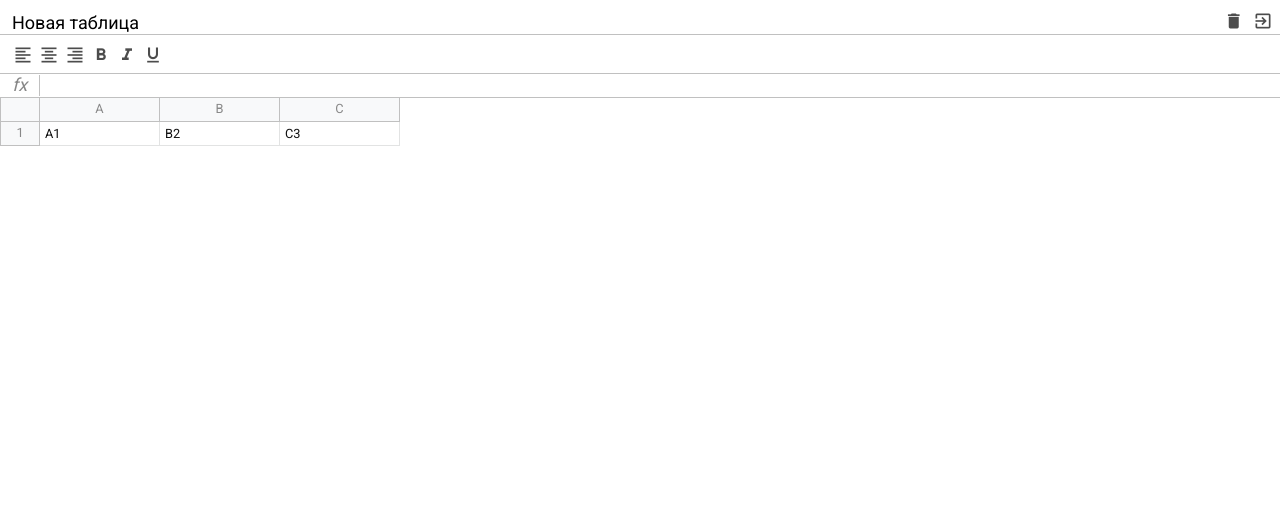
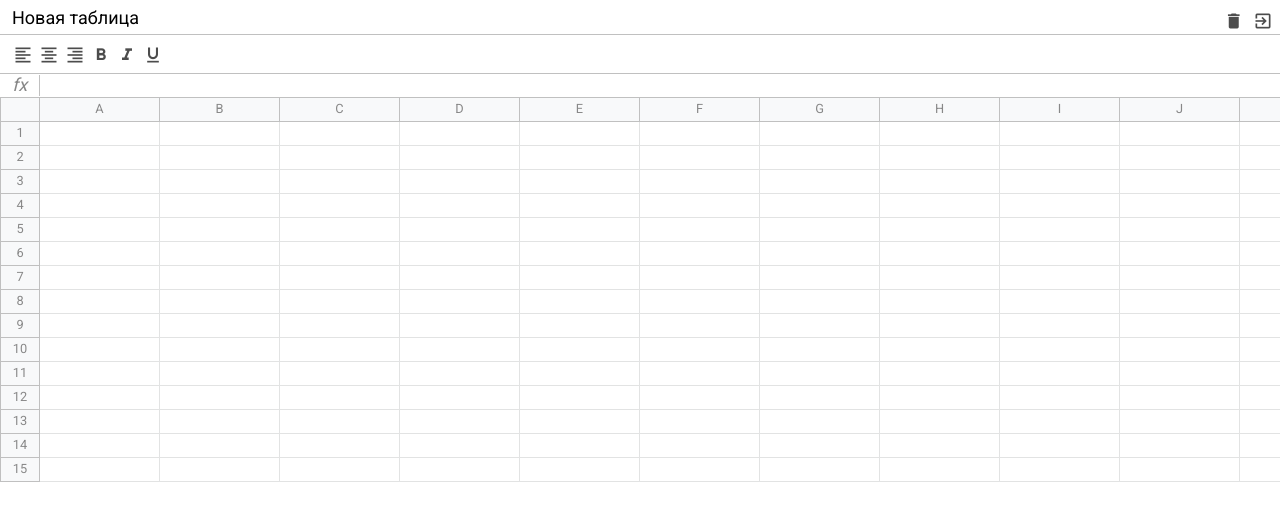
Before and after one commit to JennyjQuery/exel-project, a website built with webpack: page src/assets/excel.html in a window 1280 px wide. Built offline with nearby package versions, Linux system fonts and the light colour scheme.

Commit message:
finish base framework functional

```diff
--- a/package.json
+++ b/package.json
@@ -25,6 +25,7 @@
   ],
   "devDependencies": {
     "@babel/core": "^7.12.10",
+    "@babel/plugin-proposal-class-properties": "^7.12.1",
     "@babel/preset-env": "^7.12.11",
     "babel-eslint": "^10.1.0",
     "babel-loader": "^8.2.2",
--- a/src/assets/excel.html
+++ b/src/assets/excel.html
@@ -14,7 +14,7 @@
 <div id="app" class="container">
     <div class="excel">
         <div class="excel__header">
-            <input type="text" class="input" value="Новая таблица"/>
+<!--            <input type="text" class="input" value="Новая таблица"/>
             <div>
                 <div class="button">
                     <i class="material-icons">delete</i>
@@ -22,11 +22,10 @@
                 <div class="button">
                     <i class="material-icons">exit_to_app</i>
                 </div>
-            </div>
-
+            </div>-->
         </div>
         <div class="excel__toolbar">
-            <div class="button">
+            <!--<div class="button">
                 <i class="material-icons">format_align_left</i>
             </div>
             <div class="button">
@@ -43,14 +42,14 @@
             </div>
             <div class="button">
                 <i class="material-icons">format_underline</i>
-            </div>
+            </div>-->
         </div>
         <div class="excel__formula">
-            <div class="info">fx</div>
-            <div class="input" contenteditable spellcheck="false"></div>
+           <!-- <div class="info">fx</div>
+            <div class="input" contenteditable spellcheck="false"></div>-->
         </div>
         <div class="excel__table">
-            <div class="row">
+            <!--<div class="row">
 
                 <div class="row-info"></div>
                 <div class="row-data">
@@ -77,7 +76,7 @@
                     <div class="cell" contenteditable>C3</div>
                 </div>
 
-            </div>
+            </div>-->
         </div>
     </div>
 </div>
--- /dev/null
+++ b/src/components/excel/Excel.js
@@ -0,0 +1,29 @@
+import {$} from '@core/dom'
+
+export class Excel {
+  constructor(selector, options) {
+    this.$el = $(selector);
+    this.components = options.components || []
+  }
+
+  getRoot() {
+    const $root = $.create('div', 'excel');
+    this.components = this.components.map(Component => {
+      const $el = $.create('div', Component.className);
+      const component = new Component($el);
+      $el.html(component.toHTML());
+      $root.append($el);
+      return component
+    });
+    return $root
+  }
+
+  render() {
+    this.$el.append(this.getRoot());
+    this.components.forEach(component => component.init());
+    setTimeout(()=>{
+      console.log('Время отписываться!')
+      this.components.forEach(component => component.destroy());
+    }, 5000)
+  }
+}
--- /dev/null
+++ b/src/components/formula/Formula.js
@@ -0,0 +1,24 @@
+import {ExcelComponent} from '@core/ExcelComponent';
+
+export class Formula extends ExcelComponent {
+  static className = 'excel__formula';
+  constructor($root) {
+    super($root, {
+      name: 'Formula',
+      listeners: ['input']
+    })
+  }
+  toHTML() {
+    return `
+      <div class="info">fx</div>
+      <div class="input" contenteditable spellcheck="false"></div>
+  `;
+  }
+
+  onInput(e) {
+    console.log(this.$root);
+  }
+  onClick(e) {
+    console.log(this.$root);
+  }
+}
--- /dev/null
+++ b/src/components/header/Header.js
@@ -0,0 +1,18 @@
+import {ExcelComponent} from '@core/ExcelComponent';
+
+export class Header extends ExcelComponent {
+  static className = 'excel__header'
+  toHTML() {
+    return `
+      <input type="text" class="input" value="Новая таблица"/>
+       <div>
+         <div class="button">
+           <i class="material-icons">delete</i>
+         </div>
+         <div class="button">
+           <i class="material-icons">exit_to_app</i>
+         </div>
+       </div>
+    `;
+  }
+}
--- /dev/null
+++ b/src/components/table/Table.js
@@ -0,0 +1,9 @@
+import {ExcelComponent} from '@core/ExcelComponent';
+import {createTable} from '@/components/table/table.template';
+
+export class Table extends ExcelComponent {
+  static className = 'excel__table'
+  toHTML() {
+    return createTable();
+  }
+}
--- /dev/null
+++ b/src/components/table/table.template.js
@@ -0,0 +1,48 @@
+const CODES = {
+  A: 65,
+  Z: 90
+}
+function toCell(el) {
+  return `
+     <div class="cell" contenteditable>${el}</div>
+    `
+}
+
+function toColumn(el) {
+  return `
+     <div class="column">${el}</div>
+  `
+}
+
+function toChar(_, index) {
+  return String.fromCharCode(CODES.A + index)
+}
+
+function createRow(content, index = '') {
+  return `
+    <div class="row">
+     <div class="row-info">${index}</div>
+       <div class="row-data">${content}</div>
+    </div>
+  `
+}
+
+export function createTable(rowsCount = 15) {
+  const colsCount = CODES.Z - CODES.A + 1
+  const rows = []
+  const cols = new Array(colsCount)
+      .fill('')
+      .map(toChar)
+      .map(toColumn)
+      .join('')
+
+  rows.push(createRow(cols))
+  for (let i = 0; i< rowsCount; i++) {
+    const cells = new Array(colsCount)
+        .fill('')
+        .map(toCell)
+        .join('')
+    rows.push(createRow(cells, i + 1))
+  }
+  return rows.join('')
+}
--- /dev/null
+++ b/src/components/toolbar/Toolbar.js
@@ -0,0 +1,37 @@
+import {ExcelComponent} from '@core/ExcelComponent';
+
+export class Toolbar extends ExcelComponent {
+  static className = 'excel__toolbar'
+  constructor($root) {
+    super($root, {
+      name: 'Toolbar',
+      listeners: ['click']
+    });
+  }
+  toHTML() {
+    return `
+     <div class="button">
+       <i class="material-icons">format_align_left</i>
+     </div>
+     <div class="button">
+       <i class="material-icons">format_align_center</i>
+     </div>
+     <div class="button">
+       <i class="material-icons">format_align_right</i>
+     </div>
+     <div class="button">
+       <i class="material-icons">format_bold</i>
+     </div>
+     <div class="button">
+       <i class="material-icons">format_italic</i>
+     </div>
+     <div class="button">
+       <i class="material-icons">format_underline</i>
+     </div>
+    `;
+  }
+
+  onClick(e) {
+    console.log(e.target)
+  }
+}
--- /dev/null
+++ b/src/core/DomListener.js
@@ -0,0 +1,34 @@
+import {capitalize} from '@core/utils';
+
+export class DomListener {
+  constructor($root, listeners = []) {
+    if (!$root) {
+      throw new Error(`No $root provider for DomListener`)
+    }
+    this.$root = $root;
+    this.listeners = listeners
+  }
+  initDOMListeners() {
+    this.listeners.forEach(listener => {
+      const method = getMethodName(listener);
+      if (!this[method]) {
+        const name = this.name || '';
+        throw new Error(
+            `Method ${method} is not implemented in ${name} Component`
+        )
+      }
+      this[method] = this[method].bind(this)
+      this.$root.on(listener, this[method])
+    })
+  }
+  removeDOMListeners() {
+    console.log('Отписываюсь!')
+    this.listeners.forEach(listener => {
+      const method = getMethodName(listener);
+      this.$root.off(listener, this[method])
+    })
+  }
+}
+function getMethodName(eventName) {
+  return 'on' + capitalize(eventName)
+}
--- /dev/null
+++ b/src/core/ExcelComponent.js
@@ -0,0 +1,17 @@
+import {DomListener} from '@core/DomListener';
+
+export class ExcelComponent extends DomListener {
+  constructor($root, options = {}) {
+    super($root, options.listeners)
+  }
+  toHTML() {
+    return ''
+  }
+
+  init() {
+    this.initDOMListeners()
+  }
+  destroy() {
+    this.removeDOMListeners()
+  }
+}
--- /dev/null
+++ b/src/core/dom.js
@@ -0,0 +1,49 @@
+class Dom {
+  constructor(selector) {
+    this.$el = typeof selector === 'string' ?
+      document.querySelector(selector) :
+      selector
+  }
+  html(html) {
+    if (typeof html === 'string') {
+      this.$el.innerHTML = html;
+      return this
+    }
+    return this.$el.outerHTML.trim()
+  }
+
+  clear() {
+    this.html('');
+    return this
+  }
+
+  on(eventType, callback) {
+    this.$el.addEventListener(eventType, callback)
+  }
+  off(eventType, callback) {
+    this.$el.removeEventListener(eventType, callback)
+  }
+
+  append(node) {
+    if (node instanceof Dom) {
+      node = node.$el
+    }
+    if (Element.prototype.append) {
+      this.$el.append(node)
+    } else this.$el.appendChild(node);
+    return this
+  }
+}
+
+
+export function $(selector) {
+  return new Dom(selector)
+}
+
+$.create = (tagName, classes = '') => {
+  const el = document.createElement(tagName);
+  if (classes) {
+    el.classList.add(classes)
+  }
+  return $(el)
+}
--- /dev/null
+++ b/src/core/utils.js
@@ -0,0 +1,6 @@
+export function capitalize(string) {
+  if (typeof string !== 'string') {
+    return ''
+  }
+  return string.charAt(0).toUpperCase() + string.slice(1)
+}
--- a/src/index.js
+++ b/src/index.js
@@ -1,3 +1,11 @@
-import './module';
 import './scss/index.scss';
-console.log('f')
+import {Excel} from '@/components/excel/Excel';
+import {Header} from '@/components/header/Header';
+import {Toolbar} from '@/components/toolbar/Toolbar';
+import {Formula} from '@/components/formula/Formula';
+import {Table} from '@/components/table/Table';
+
+const excel = new Excel('#app', {
+  components: [Header, Toolbar, Formula, Table]
+});
+excel.render();
--- a/src/scss/header.scss
+++ b/src/scss/header.scss
@@ -18,17 +18,16 @@
     color: black;
     border: 1px solid transparent;
     border-radius: 2px;
-    height: 28px;
+    height: 20px;
     font-size: 18px;
     line-height: 22px;
     outline: none;
 
+    &:hover {
+      border: 1px solid $border-color;
+    }
     &:focus {
       border: 2px solid #1a73e8;
-    }
-
-    &:hover {
-      border: 1px solid $border-color;
     }
   }
 
--- a/webpack.config.js
+++ b/webpack.config.js
@@ -13,7 +13,8 @@ const jsLoaders = () => {
     {
       loader: 'babel-loader',
       options: {
-        presets: ['@babel/preset-env']
+        presets: ['@babel/preset-env'],
+        plugins: ['@babel/plugin-proposal-class-properties']
       }
     },
   ]
@@ -80,11 +81,8 @@ module.exports = {
       {
         test: /\.m?js$/,
         exclude: /node_modules/,
-        use: {loader: 'babel-loader',
-          options: {
-            presets: ['@babel/preset-env']
-          }}
-      },
+        use: jsLoaders(),
+      }
     ],
   },
 };
```
Also changed, not shown: 1 other file.
